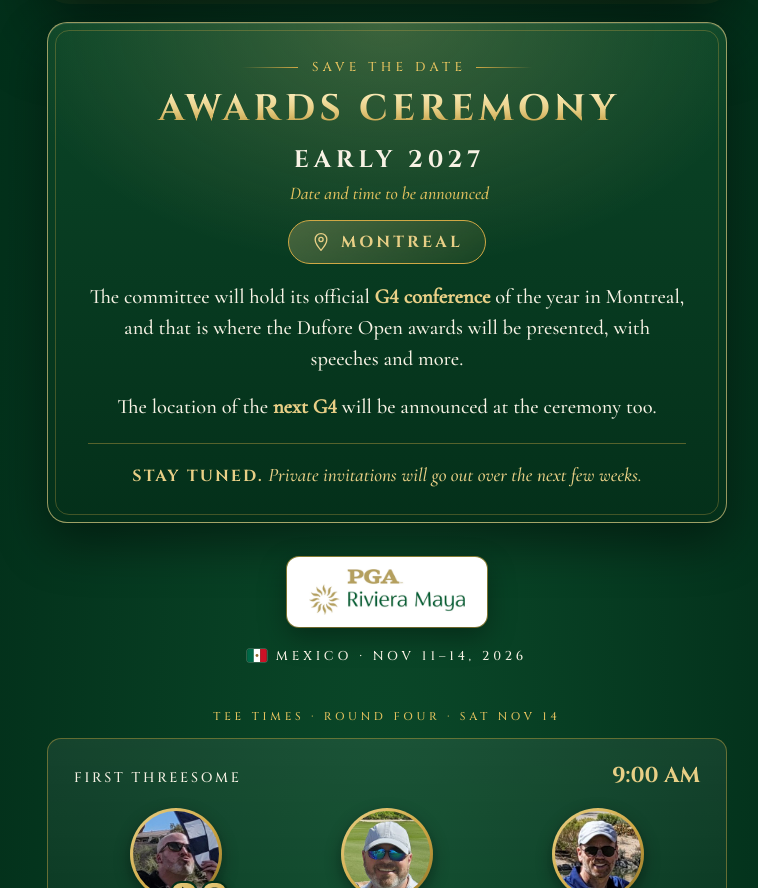
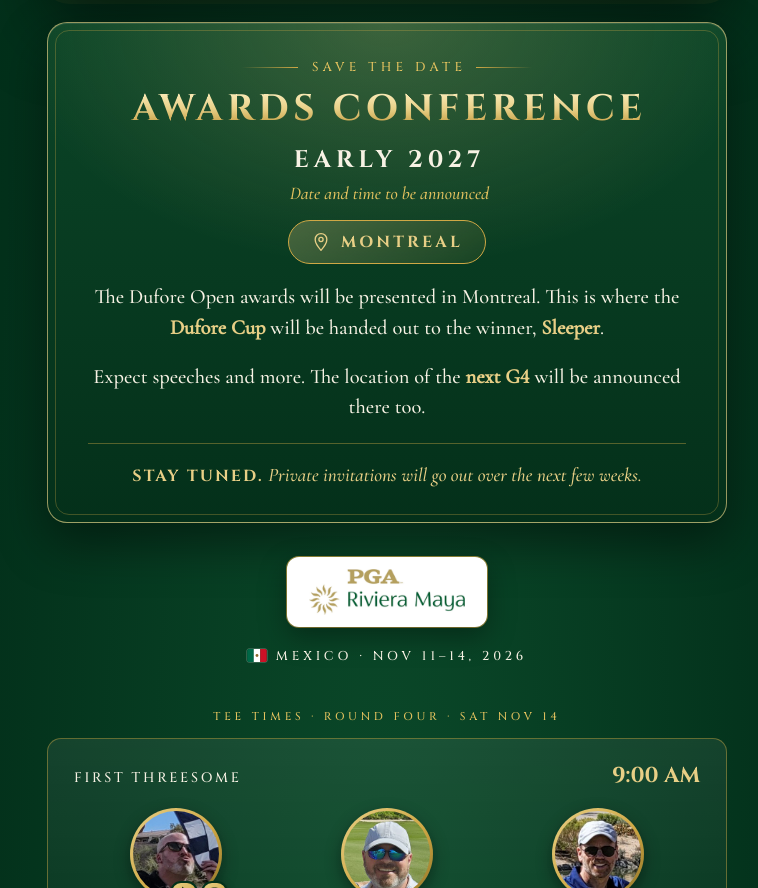
Before and after one commit to smartdeals1337/smartdeals, a plain HTML site: page dufore2026/index.html in a window 1280 px wide. Shown: the part 1515-2403 px from the top of the page, without its empty margins (253-1011 px from the left). Drawn offline with nearby package versions, Linux system fonts and the light colour scheme.

Commit message:
Awards conference wording: Dufore Cup handed out to the winner
Co-Authored-By: Claude Sonnet 5.5 <noreply@anthropic.com>
Claude-Session: https://claude.ai/code/session_01PxtoKeknrPEQGS1ZPt4kTL

```diff
--- a/dufore2026/index.html
+++ b/dufore2026/index.html
@@ -731,13 +731,13 @@ html{-webkit-text-size-adjust:100%;text-size-adjust:100%}
 <body>
 <main id="m">
   <section class="hero-ch" id="heroCh" hidden aria-label="Dufore Cup champion"></section>
-  <section class="awards" id="awards" aria-label="Awards ceremony">
+  <section class="awards" id="awards" aria-label="Awards conference">
     <div class="aw-k"><i></i><span>Save the date</span><i></i></div>
-    <h2 class="aw-t">Awards Ceremony</h2>
+    <h2 class="aw-t">Awards Conference</h2>
     <div class="aw-when">Early 2027<small>Date and time to be announced</small></div>
     <div class="aw-where"><svg viewBox="0 0 48 48" aria-hidden="true"><path d="M24 4c-8 0-14 6-14 14 0 10 14 26 14 26s14-16 14-26c0-8-6-14-14-14z"/><circle cx="24" cy="18" r="5"/></svg><span>Montreal</span></div>
-    <p class="aw-p">The committee will hold its official <b>G4 conference</b> of the year in Montreal, and that is where the Dufore Open awards will be presented, with speeches and more.</p>
-    <p class="aw-p">The location of the <b>next G4</b> will be announced at the ceremony too.</p>
+    <p class="aw-p">The Dufore Open awards will be presented in Montreal. This is where the <b>Dufore Cup</b> will be handed out to the winner<span id="awWin"></span>.</p>
+    <p class="aw-p">Expect speeches and more. The location of the <b>next G4</b> will be announced there too.</p>
     <p class="aw-stay"><b>Stay tuned.</b> Private invitations will go out over the next few weeks.</p>
   </section>
   <div class="logo-wrap"><img src="logo.png" alt="Dufore Open 2026 · PGA Riviera Maya · Mexico" width="900" height="900"></div>
@@ -988,7 +988,7 @@ tick();
         h2+='<div class="hc-margin">Won by '+(played[1].total-w0.total)+' stroke'+((played[1].total-w0.total)===1?'':'s')+'</div><div class="hc-pods">'+pod(played[1],"2nd")+pod(played[2],"3rd")+'</div>'}
       var everyone=(D.players||[]).concat(D.bench||[]);
       h2+='<div class="hc-thank"><p class="hc-thanks">Thank you to everyone who showed up to the Dufore Open at PGA Riviera Maya.</p><div class="hc-all">'+everyone.map(function(q){return '<div class="hc-av cb-p"><div class="cb-ph"><img src="'+esc(q.photo||"")+'" alt="" width="104" height="104"></div><span>'+esc(q.name)+'</span></div>'}).join("")+'</div></div></div>';
-      hc.innerHTML=h2;hc.hidden=false;document.body.classList.add("hero-on");
+      hc.innerHTML=h2;hc.hidden=false;var aw=document.getElementById("awWin");if(aw)aw.innerHTML=wl.length===1?", <b>"+esc(wl[0].p.name)+"</b>":"";document.body.classList.add("hero-on");
       var sk="dufore26-confetti",seen=false;try{seen=sessionStorage.getItem(sk)}catch(e){}
       if(!seen){try{sessionStorage.setItem(sk,"1")}catch(e){}confetti(document.getElementById("cf"))}
     }else{var hh=document.getElementById("heroCh");if(hh){hh.hidden=true;hh.innerHTML=""}document.body.classList.remove("hero-on")}
```
